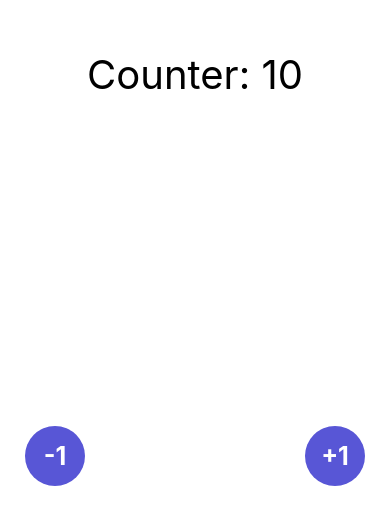
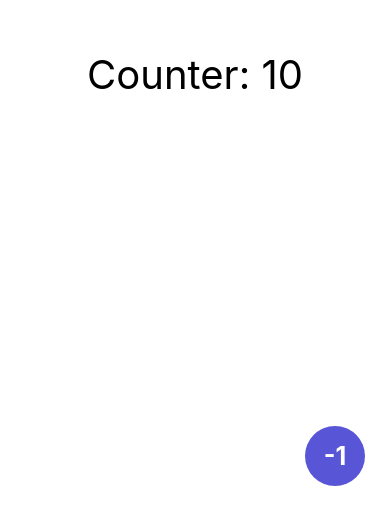
Before and after one commit to leotangram/02-my-first-app-rn, a React Native app: screen / in a window 390 px wide. Shown: the part 333-844 px from the top of the page. Built offline with nearby package versions, Linux system fonts and the light colour scheme.

Commit message:
Fab component

```diff
--- /dev/null
+++ b/src/components/Fab.tsx
@@ -0,0 +1,43 @@
+import React, { FC } from 'react'
+import { TouchableOpacity, View, Text, StyleSheet } from 'react-native';
+
+interface FabProps {
+    title: string
+}
+
+const Fab: FC<FabProps> = ({ title }) => {
+    return (
+        <TouchableOpacity
+            onPress={() => console.log('Counter')
+            }
+            style={styles.fabLocationBR}
+        >
+            <View style={styles.fab}>
+                <Text style={styles.fabText}>{title}</Text>
+            </View>
+        </TouchableOpacity>
+    )
+}
+
+const styles = StyleSheet.create({
+    fabLocationBR: {
+        bottom: 25,
+        position: 'absolute',
+        right: 25
+    },
+    fab: {
+        alignItems: 'center',
+        backgroundColor: '#5856d6',
+        borderRadius: 100,
+        height: 60,
+        justifyContent: 'center',
+        width: 60
+    },
+    fabText: {
+        color: '#ffffff',
+        fontSize: 25,
+        fontWeight: 'bold'
+    },
+})
+
+export default Fab
--- a/src/screens/CounterScreen.tsx
+++ b/src/screens/CounterScreen.tsx
@@ -1,5 +1,6 @@
 import React, { useState } from 'react'
-import { StyleSheet, Text, TouchableOpacity, View } from 'react-native'
+import { StyleSheet, Text, View } from 'react-native'
+import Fab from '../components/Fab';
 
 const CounterScreen = () => {
   const [counter, setCounter] = useState(10)
@@ -7,22 +8,7 @@ const CounterScreen = () => {
   return (
     <View style={styles.container}>
       <Text style={styles.title}>Counter: {counter}</Text>
-      <TouchableOpacity
-        onPress={() => setCounter(counter => counter + 1)}
-        style={styles.fabLocationBR}
-      >
-        <View style={styles.fab}>
-          <Text style={styles.fabText}>+1</Text>
-        </View>
-      </TouchableOpacity>
-      <TouchableOpacity
-        onPress={() => setCounter(counter => counter - 1)}
-        style={styles.fabLocationBL}
-      >
-        <View style={styles.fab}>
-          <Text style={styles.fabText}>-1</Text>
-        </View>
-      </TouchableOpacity>
+      <Fab title="-1" />
     </View>
   )
 }
@@ -37,29 +23,6 @@ const styles = StyleSheet.create({
     textAlign: 'center',
     top: -15
   },
-  fab: {
-    alignItems: 'center',
-    backgroundColor: '#5856d6',
-    borderRadius: 100,
-    height: 60,
-    justifyContent: 'center',
-    width: 60
-  },
-  fabText: {
-    color: '#ffffff',
-    fontSize: 25,
-    fontWeight: 'bold'
-  },
-  fabLocationBR: {
-    bottom: 25,
-    position: 'absolute',
-    right: 25
-  },
-  fabLocationBL: {
-    bottom: 25,
-    position: 'absolute',
-    left: 25
-  }
 })
 
 export default CounterScreen
```
Also changed, not shown: 5 other files (tests, documents, lock files or other folders).
